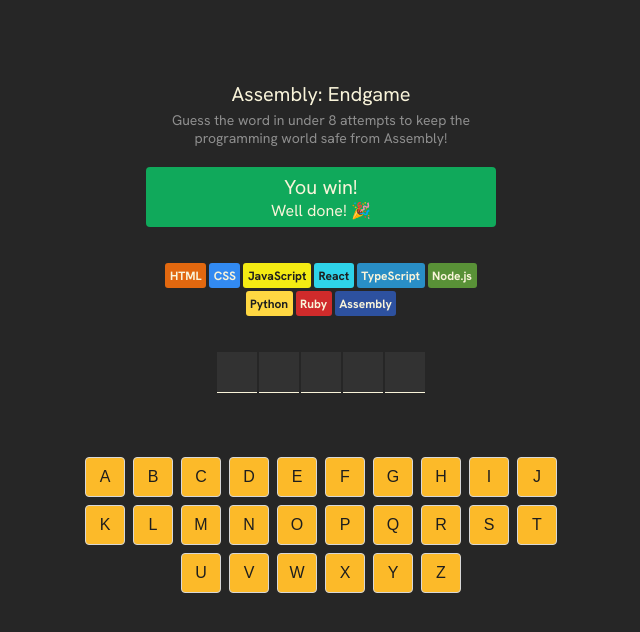
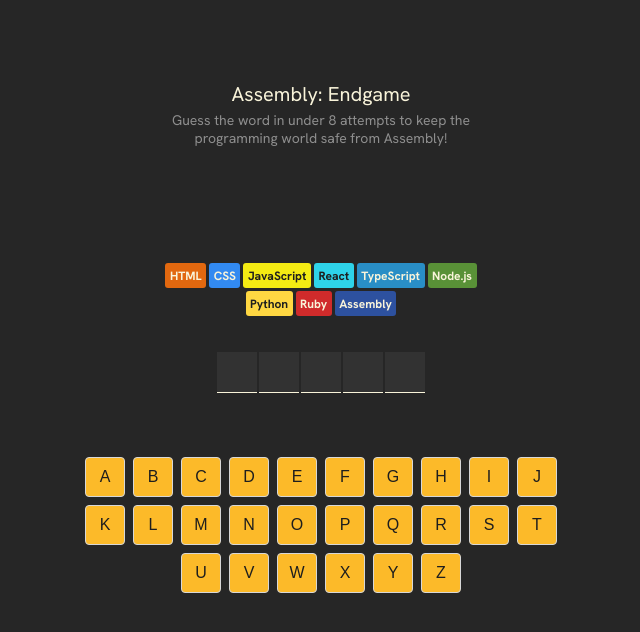
Before and after one commit to daniela-mendes/react-101, a React (Vite) app in the folder assembly-endgame/: page / in a window 1280 px wide. Shown: the top 632 px of the page, without its empty margins (319-959 px from the left). Built offline with nearby package versions, Linux system fonts and the light colour scheme.

Commit message:
assembly endgame capstone: when the player wins/loses a game, a status message is displayed

```diff
--- a/assembly-endgame/src/App.tsx
+++ b/assembly-endgame/src/App.tsx
@@ -11,6 +11,7 @@
   const isGameWon: boolean = currentWord.split("").every(letter => guessedLetters.includes(letter))
   const isGameLost: boolean = wrongGuessCount === languages.length - 1
   const isGameOver: boolean = isGameWon || isGameLost
+  const gameStatusClass = clsx(isGameWon && "win", isGameLost && "loss")
 
   const alphabet: string = "abcdefghijklmnopqrstuvwxyz"
 
@@ -53,9 +54,15 @@
         <span className="description">Guess the word in under 8 attempts to keep the programming world safe from Assembly!</span>
       </header>
 
-      <section className="status win">
-        <span style={{"fontSize": "20px"}}>You win!</span>
-        <span>Well done! 🎉</span>
+      <section className={`status ${gameStatusClass}`}>
+        {isGameWon && <>
+          <span style={{"fontSize": "20px"}}>You win!</span>
+          <span>Well done! 🎉</span>
+        </>}
+        {isGameLost && <>
+          <span style={{"fontSize": "20px"}}>Game over!</span>
+          <span>You lose! Better start learning Assembly 😭</span>
+        </>}
       </section>
 
       <section className="language-chips">{chips}</section>
```
